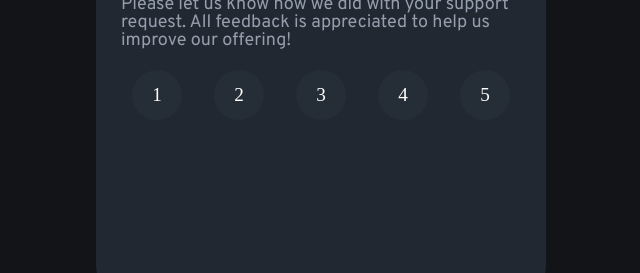
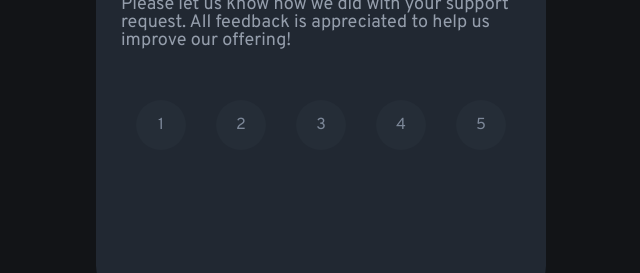
Before and after one commit to Ashura667/interactive-rating-component-main-react, a React (Create React App) app: page / in a window 1280 px wide. Shown: the part 329-602 px from the top of the page, without its empty margins (319-959 px from the left). Built offline with nearby package versions, Linux system fonts and the light colour scheme.

Commit message:
Modification de la selection de la note

```diff
--- a/src/Notationscale.css
+++ b/src/Notationscale.css
@@ -1,11 +1,14 @@
-.etst
+.entire_block_rating_number
 {
 
     display: flex;
-    justify-content: space-around;
-    gap: 10px;
+    justify-content: center;
     align-items: center;
-    color: white;
+    flex-direction: row;
+    margin-top: 50px;
+    margin-bottom: 50px;
+    gap: 30px;
+
 
 }
 .notation_number
@@ -19,7 +22,9 @@
     align-items: center;
     border-radius: 50%;
     margin-bottom: 25px;
-    font-size: 1.2em;
+    font-size: 16px;
+    font-family: 'Overpass', sans-serif;
+    color: #7C8798;
 }
 
 .notation_number:hover
@@ -28,3 +33,20 @@
     background-color: orange;
     transition-duration: 1s;
 }
+
+.selected
+
+{
+    background-color: orange;
+    width: 50px;
+    height: 50px;
+    display: flex;
+    justify-content: center;
+    align-items: center;
+    border-radius: 50%;
+    margin-bottom: 25px;
+    font-size: 16px;
+    font-family: 'Overpass', sans-serif;
+    color: #7C8798;
+
+}
--- a/src/Notationscale.js
+++ b/src/Notationscale.js
@@ -7,25 +7,23 @@ function Notationscale() {
     {num:4, selected:false, id: "numero4"},
     {num:5, selected:false, id: "numero5"}]);
 
-  const [state, setState] = useState(0);
-
-  return (<section className="etst">
-    {nombre.map((item) => {
-      return(<div id={item.id} onClick={() => {setState(item.selected =true);
-        var iddoc = document.getElementById(item.id);
-        if (item.selected ===true)
-        {
-
-          iddoc.style.backgroundColor = "orange";
-
-          setState(item)
-
-        }
-        else {
-
-
-        }
-        }} className="notation_number">{item.num}</div>)} )}
-  </section>)
+    const handleClick = (e) => {
+        const id = e.target.id;
+        const newNombre = [...nombre];
+        newNombre.forEach((item) => {
+            if (item.id === id) {
+                item.selected = !item.selected;
+            } else {
+                item.selected = false;
+            }
+        });
+        setnombre(newNombre);
+    }
+  return <section className="entire_block_rating_number">
+    {nombre.map((item) => { return(
+      <div id={item.id} onClick={handleClick} className={item.selected ? "selected" : "notation_number"}>
+              {item.num}
+        </div>)})}
+  </section>
 }
 export default Notationscale;
```
